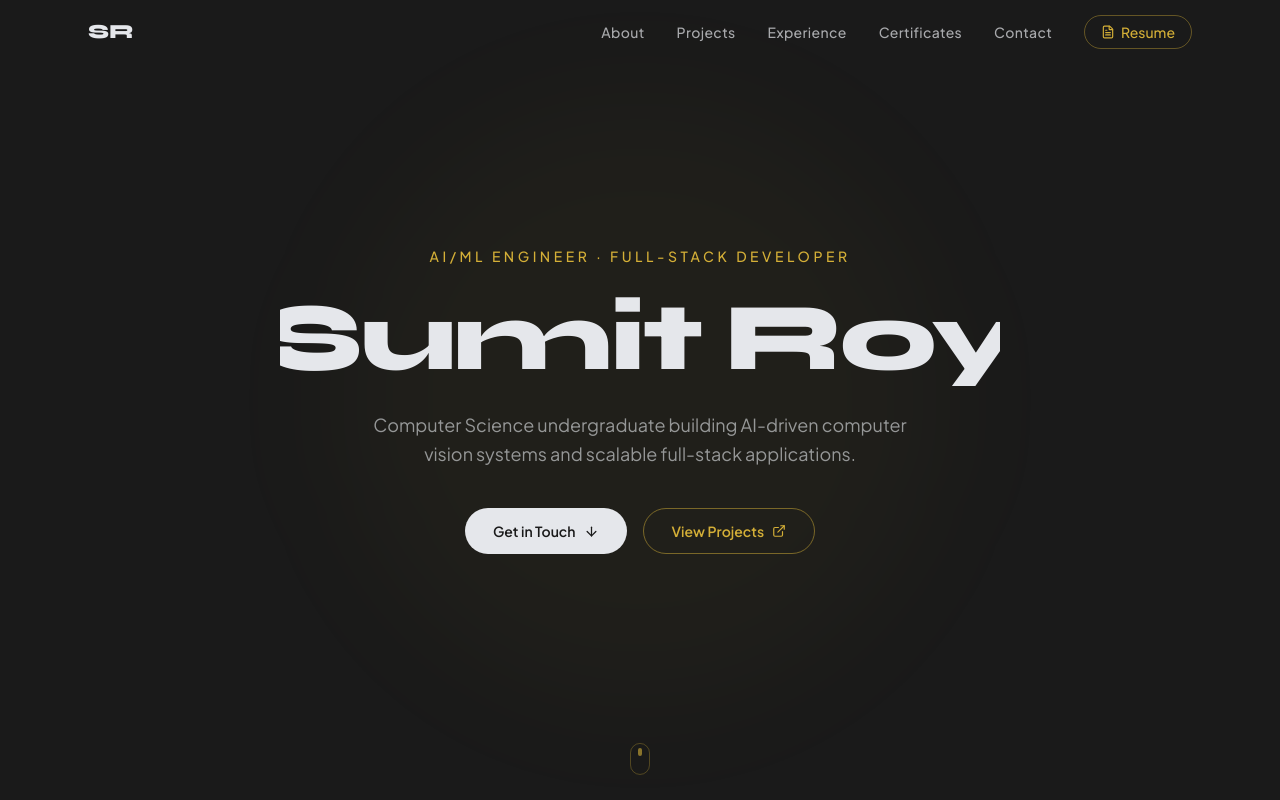
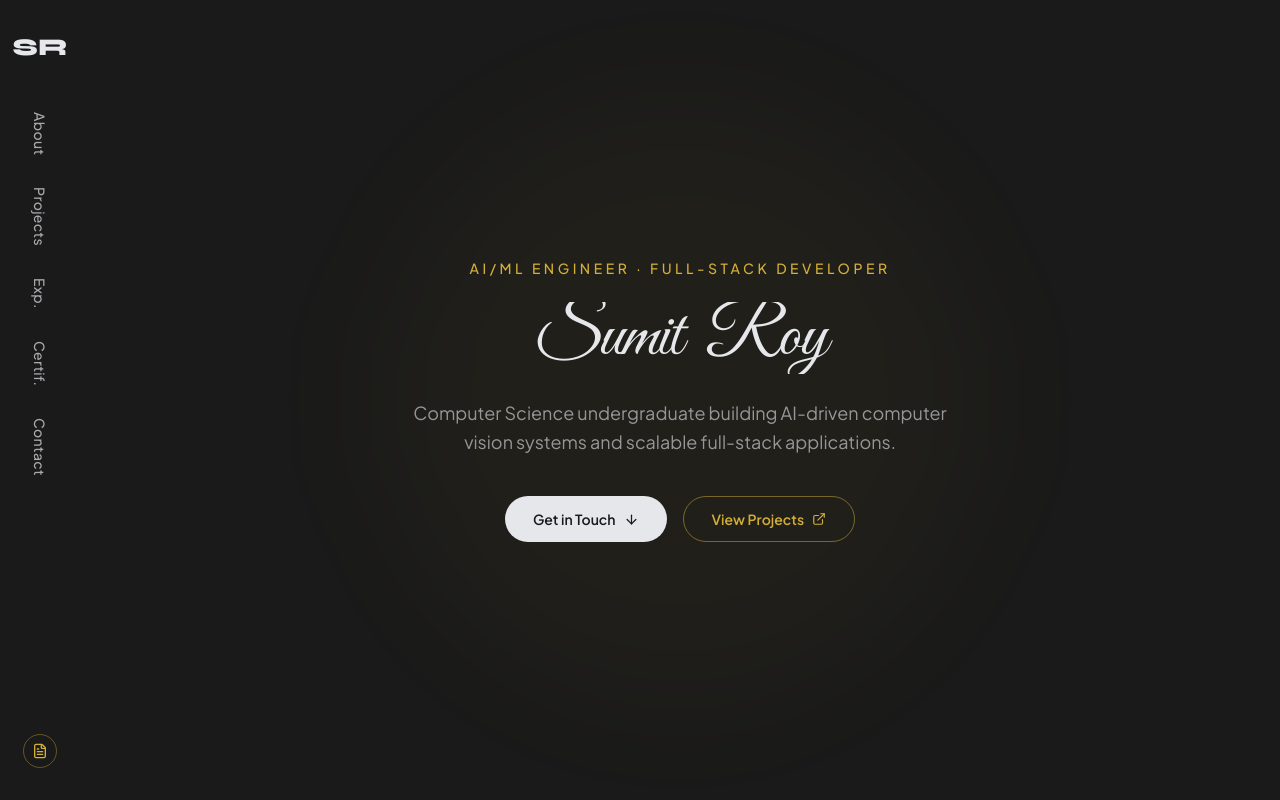
Before and after one commit to SumitRoy154/Portfolio, a React (Vite) app: page / in a window 1280 px wide. Shown: the top 800 px of the page. Built offline with nearby package versions, Linux system fonts and the light colour scheme.

Commit message:
Update portfolio website UI and contact section

```diff
--- a/index.html
+++ b/index.html
@@ -17,7 +17,7 @@
     <link rel="preconnect" href="https://fonts.googleapis.com" />
     <link rel="preconnect" href="https://fonts.gstatic.com" crossorigin />
     <link
-      href="https://fonts.googleapis.com/css2?family=Syne:wght@700;800&family=Plus+Jakarta+Sans:wght@400;500;600&display=swap"
+      href="https://fonts.googleapis.com/css2?family=Great+Vibes&family=Syne:wght@700;800&family=Plus+Jakarta+Sans:wght@400;500;600&display=swap"
       rel="stylesheet"
     />
   </head>
--- a/src/App.jsx
+++ b/src/App.jsx
@@ -12,7 +12,7 @@ function App() {
   return (
     <>
       <Nav />
-      <main>
+      <main className="md:pl-20">
         <Hero />
         <SectionDivider />
         <About />
--- a/src/components/Contact.jsx
+++ b/src/components/Contact.jsx
@@ -2,6 +2,7 @@ import { useState } from 'react'
 import AnimatedSection, { MotionChild } from './AnimatedSection'
 import { Mail, Phone, MapPin, Send } from 'lucide-react'
 import { GitHubIcon, LinkedInIcon } from './icons'
+import footerImage from '../../Footer Image .png'
 
 const contactLinks = [
   {
@@ -49,7 +50,8 @@ const Contact = () => {
   }
 
   return (
-    <AnimatedSection id="contact" className="py-24 sm:py-32 px-6">
+    <div className="relative py-24 sm:py-32 px-6 -mb-32">
+      <AnimatedSection id="contact" className="relative z-10">
         <div className="max-w-6xl mx-auto">
           {/* Eyebrow */}
           <MotionChild>
@@ -164,6 +166,17 @@ const Contact = () => {
           </div>
         </div>
       </AnimatedSection>
+
+      {/* Background image with fade overlay */}
+      <div className="absolute inset-0 z-0 pointer-events-none left-0 flex items-end justify-end">
+        <img
+          src={footerImage}
+          alt="Footer background"
+          className="max-w-[calc(100%-0px)] max-h-full object-contain"
+        />
+        <div className="absolute inset-0 bg-canvas/80" />
+      </div>
+    </div>
   )
 }
 
--- a/src/components/Footer.jsx
+++ b/src/components/Footer.jsx
@@ -1,11 +1,7 @@
 const Footer = () => {
   return (
-    <footer className="border-t border-gold/10 py-8 px-6">
-      <div className="max-w-6xl mx-auto text-center">
-        <p className="text-ivory-dim text-sm">
-          Sumit Roy · © {new Date().getFullYear()}
-        </p>
-      </div>
+    <footer className="relative w-full h-32">
+      {/* Empty footer - footer image is now used as Contact section background */}
     </footer>
   )
 }
--- a/src/components/Hero.jsx
+++ b/src/components/Hero.jsx
@@ -70,7 +70,7 @@ const Hero = () => {
               <motion.span
                 key={i}
                 variants={wordAnim}
-                className="font-syne font-extrabold text-ivory text-5xl sm:text-7xl lg:text-8xl tracking-tight"
+                className="font-cursive font-normal text-ivory text-4xl sm:text-6xl lg:text-7xl tracking-tight"
               >
                 {word}
               </motion.span>
@@ -106,21 +106,6 @@ const Hero = () => {
         </motion.div>
       </motion.div>
 
-      {/* Scroll indicator */}
-      <motion.div
-        className="absolute bottom-8 left-1/2 -translate-x-1/2"
-        initial={{ opacity: 0 }}
-        animate={{ opacity: 1 }}
-        transition={{ delay: 1.5, duration: 0.6 }}
-      >
-        <motion.div
-          animate={{ y: [0, 8, 0] }}
-          transition={{ duration: 1.5, repeat: Infinity, ease: 'easeInOut' }}
-          className="w-5 h-8 rounded-full border border-gold/30 flex items-start justify-center p-1"
-        >
-          <div className="w-1 h-2 rounded-full bg-gold/60" />
-        </motion.div>
-      </motion.div>
     </section>
   )
 }
--- a/src/components/Nav.jsx
+++ b/src/components/Nav.jsx
@@ -7,8 +7,8 @@ const RESUME_URL = 'https://drive.google.com/file/d/1la6nlzfU-yDBqejVBzgg7jGqQBp
 const navLinks = [
   { label: 'About', to: 'about' },
   { label: 'Projects', to: 'projects' },
-  { label: 'Experience', to: 'experience' },
-  { label: 'Certificates', to: 'certificates' },
+  { label: 'Exp.', to: 'experience' },
+  { label: 'Certif.', to: 'certificates' },
   { label: 'Contact', to: 'contact' },
 ]
 
@@ -44,17 +44,73 @@ const Nav = () => {
   }
 
   return (
+    <>
+      {/* Desktop Sidebar */}
+      <motion.nav
+        initial={{ x: -80 }}
+        animate={{ x: 0 }}
+        transition={{ duration: prefersReducedMotion ? 0 : 0.5, ease: 'easeOut' }}
+        className={`hidden md:flex fixed left-0 top-0 bottom-0 z-50 w-20 flex-col items-center py-8 transition-all duration-300 ${
+          scrolled
+            ? 'bg-canvas/90 backdrop-blur-md border-r border-gold/10'
+            : 'bg-transparent'
+        }`}
+      >
+        {/* Logo */}
+        <button
+          onClick={() => window.scrollTo({ top: 0, behavior: 'smooth' })}
+          className="font-syne font-extrabold text-2xl text-ivory hover:text-gold transition-colors duration-200 cursor-pointer mb-12"
+          aria-label="Scroll to top"
+        >
+          SR
+        </button>
+
+        {/* Vertical links */}
+        <div className="flex flex-col items-center gap-8 flex-1">
+          {navLinks.map((link) => (
+            <div key={link.to} className="relative flex items-center">
+              <button
+                onClick={() => scrollTo(link.to)}
+                className="text-sm font-medium tracking-wide text-ivory/70 hover:text-ivory transition-colors duration-200 cursor-pointer group"
+                style={{ writingMode: 'vertical-rl', textOrientation: 'mixed', transform: 'rotate(360deg)' }}
+                title={link.label}
+              >
+                {link.label}
+              </button>
+              {/* Active/hover indicator */}
+              <span
+                className={`absolute right-0 top-1/2 -translate-y-1/2 w-px bg-gold transition-all duration-300 ${
+                  activeSection === link.to ? 'h-8' : 'h-0 group-hover:h-8'
+                }`}
+              />
+            </div>
+          ))}
+        </div>
+
+        {/* Resume */}
+        <a
+          href={RESUME_URL}
+          target="_blank"
+          rel="noopener noreferrer"
+          className="flex items-center justify-center text-gold border border-gold/40 p-2 rounded-full hover:bg-gold/10 transition-all duration-200"
+          title="Resume"
+        >
+          <FileText size={16} />
+        </a>
+      </motion.nav>
+
+      {/* Mobile Header */}
       <motion.nav
         initial={{ y: -80 }}
         animate={{ y: 0 }}
         transition={{ duration: prefersReducedMotion ? 0 : 0.5, ease: 'easeOut' }}
-      className={`fixed top-0 left-0 right-0 z-50 transition-all duration-300 ${
+        className={`md:hidden fixed top-0 left-0 right-0 z-50 transition-all duration-300 ${
           scrolled
             ? 'bg-canvas/90 backdrop-blur-md border-b border-gold/10'
             : 'bg-transparent'
         }`}
       >
-      <div className="max-w-6xl mx-auto px-6 h-16 flex items-center justify-between">
+        <div className="px-6 h-16 flex items-center justify-between">
           {/* Logo */}
           <button
             onClick={() => window.scrollTo({ top: 0, behavior: 'smooth' })}
@@ -64,40 +120,10 @@ const Nav = () => {
             SR
           </button>
 
-        {/* Desktop links */}
-        <div className="hidden md:flex items-center gap-8">
-          {navLinks.map((link) => (
-            <button
-              key={link.to}
-              onClick={() => scrollTo(link.to)}
-              className="relative text-sm font-medium tracking-wide text-ivory/70 hover:text-ivory transition-colors duration-200 cursor-pointer group"
-            >
-              {link.label}
-              {/* Hover underline */}
-              <span
-                className={`absolute -bottom-1 left-0 h-px bg-gold transition-all duration-300 ${
-                  activeSection === link.to ? 'w-full' : 'w-0 group-hover:w-full'
-                }`}
-              />
-            </button>
-          ))}
-
-          {/* Resume */}
-          <a
-            href={RESUME_URL}
-            target="_blank"
-            rel="noopener noreferrer"
-            className="flex items-center gap-1.5 text-sm font-medium text-gold border border-gold/40 px-4 py-1.5 rounded-full hover:bg-gold/10 transition-all duration-200"
-          >
-            <FileText size={14} />
-            Resume
-          </a>
-        </div>
-
           {/* Mobile hamburger */}
           <button
             onClick={() => setMobileOpen(!mobileOpen)}
-          className="md:hidden text-ivory p-1 cursor-pointer"
+            className="text-ivory p-1 cursor-pointer"
             aria-label="Toggle menu"
           >
             {mobileOpen ? <X size={22} /> : <Menu size={22} />}
@@ -112,7 +138,7 @@ const Nav = () => {
               animate={{ opacity: 1, height: 'auto' }}
               exit={{ opacity: 0, height: 0 }}
               transition={{ duration: 0.25 }}
-            className="md:hidden bg-canvas/95 backdrop-blur-md border-t border-gold/10 overflow-hidden"
+              className="bg-canvas/95 backdrop-blur-md border-t border-gold/10 overflow-hidden"
             >
               <div className="px-6 py-4 flex flex-col gap-3">
                 {navLinks.map((link) => (
@@ -140,6 +166,7 @@ const Nav = () => {
           )}
         </AnimatePresence>
       </motion.nav>
+    </>
   )
 }
 
--- a/src/index.css
+++ b/src/index.css
@@ -11,6 +11,7 @@
 
   --font-syne: 'Syne', sans-serif;
   --font-jakarta: 'Plus Jakarta Sans', sans-serif;
+  --font-cursive: 'Great Vibes', cursive;
 }
 
 /* ─── Base ─────────────────────────────────────────── */
```
Also changed, not shown: Footer Image .png (added). Lines whose indentation alone changed are shown as unchanged.
